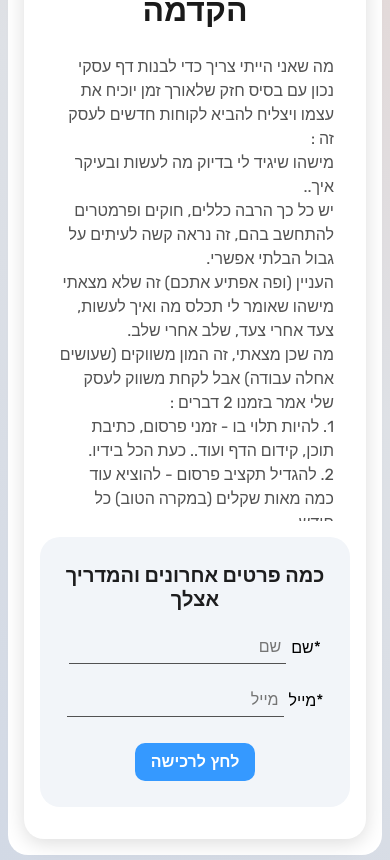
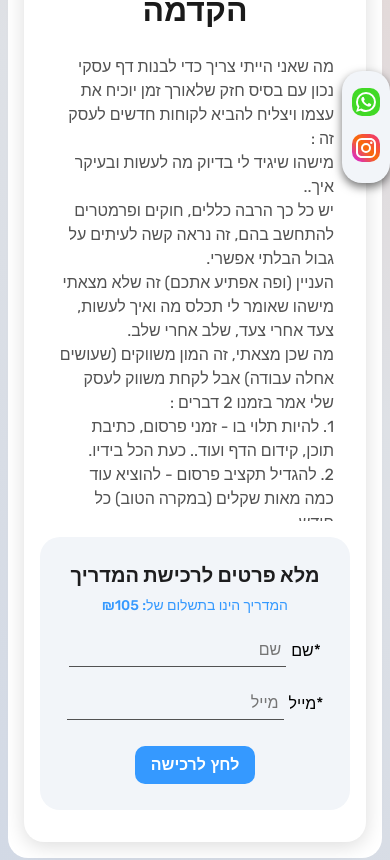
Before and after one commit to omer-mizrahi/c-marketing-client, a React (Create React App) app: page / in a window 390 px wide. Shown: the part 393-1253 px from the top of the page. Built offline with nearby package versions, Linux system fonts and the light colour scheme.

Commit message:
social media mobile

```diff
--- a/src/components/PurchaseForm/PurchaseForm.js
+++ b/src/components/PurchaseForm/PurchaseForm.js
@@ -11,8 +11,10 @@ function PurchaseForm({ submitFunc, price, productName }) {
     e.preventDefault();
     if (!userName || !email) {
       setMust(true);
-      console.log("need");
+      return;
     } else {
+      setMust(false);
+
       const newOrder = {
         userName: userName,
         email: email,
@@ -22,19 +24,20 @@ function PurchaseForm({ submitFunc, price, productName }) {
 
       const { data } = await axios.post(`/api/orders`, newOrder);
       console.log("data R", data);
-      setMust(false);
     }
   };
 
   return (
     <form className={styles.formtenSteps} onSubmit={(e) => addOrder(e)}>
-      <h5>כמה פרטים אחרונים והמדריך אצלך</h5>
-      {must && <h5>*עלייך למלא את השדות שמסומנים בכוכבית*</h5>}
+      <h5>מלא פרטים לרכישת המדריך</h5>
+      {must && (
+        <h5 className={styles.must}>*עלייך למלא את השדות שמסומנים בכוכבית*</h5>
+      )}
+      <h6 className={styles.priceNote}>המדריך הינו בתשלום של: ₪{price}</h6>
       <div className={styles.formContent}>
         <div className={styles.divFiled}>
           <label>*שם</label>
           <input
-            className={must ? styles.must : ""}
             onChange={(e) => setUserName(e.target.value)}
             type="string"
             name="userName"
@@ -45,9 +48,8 @@ function PurchaseForm({ submitFunc, price, productName }) {
         <div className={styles.divFiled}>
           <label>*מייל</label>
           <input
-            className={must ? styles.must : ""}
             onChange={(e) => setEmail(e.target.value)}
-            type="string"
+            type="email"
             name="email"
             value={email}
             placeholder="מייל"
--- a/src/components/PurchaseForm/purchaseForm.module.scss
+++ b/src/components/PurchaseForm/purchaseForm.module.scss
@@ -11,13 +11,25 @@ form {
     text-align: center;
   }
 
+  .must {
+    color: red;
+    font-size: 12px;
+    text-align: center;
+  }
+
+  .priceNote {
+    color: #3599fe;
+    text-align: center;
+    margin-top: 10px;
+    font-size: 14px;
+    font-weight: 500;
+  }
+
   .formContent {
     display: flex;
     align-items: center;
     padding: 10px;
     justify-content: space-between;
-
-
 
     .divFiled {
       display: flex;
--- a/src/layout/App/App.js
+++ b/src/layout/App/App.js
@@ -1,6 +1,8 @@
 import TenStepsScreen from "../../screens/TenStepsScreen/TenStepsScreen";
 import Menu from "../Menu/Menu";
 import styles from "./app.module.scss";
+import WhatsAppIcon from "@mui/icons-material/WhatsApp";
+import InstagramIcon from "@mui/icons-material/Instagram";
 
 function App() {
   return (
@@ -9,6 +11,18 @@ function App() {
         <Menu />
         <TenStepsScreen />
       </main>
+      <div className={styles.app_digitalLinks}>
+        <a href="https://wa.me/972502300992" target="_blank" rel="noReferrer">
+          <WhatsAppIcon className={styles.whatsAppIcon} />
+        </a>
+        <a
+          href="https://www.instagram.com/srolikcohen/"
+          target="_blank"
+          rel="noReferrer"
+        >
+          <InstagramIcon className={styles.instagramIcon} />
+        </a>
+      </div>
     </div>
   );
 }
--- a/src/layout/App/app.module.scss
+++ b/src/layout/App/app.module.scss
@@ -13,6 +13,10 @@
     background-color: #ffffff;
   }
 
+  .app_digitalLinks {
+    display: none;
+  }
+
   @media screen and (max-width: 1250px) {
     padding: 3rem 1rem;
   }
@@ -23,6 +27,37 @@
     main {
       flex-direction: column;
     }
+
+    .app_digitalLinks {
+      position: fixed;
+      top: 55%;
+      right: 0%;
+      display: flex;
+      flex-direction: column;
+      align-items: center;
+      text-align: center;
+      background-color: #f2f5f9;
+      padding: 10px;
+      border-radius: 20px;
+      box-shadow: 0 4px 10px #0000008c;
+
+      svg {
+        margin: 7px 0;
+        font-size: 1.5rem;
+        color: white;
+        cursor: pointer;
+        border-radius: 10px;
+        padding: 2px;
+      }
+
+      .whatsAppIcon {
+        background-color: #41d926;
+      }
+
+      .instagramIcon {
+        background-image: linear-gradient(45deg, #d31af5, #f96b06, #ef0672d6);
+      }
+    }
   }
 
   @media screen and (max-width: 490px) {
--- a/src/layout/Menu/Menu.js
+++ b/src/layout/Menu/Menu.js
@@ -14,13 +14,7 @@ function Menu() {
 
   return (
     <div className={styles.menu}>
-      {/* <div className={styles.instagramTag}>Instagram</div>
-      <div className={styles.whatsAppTag}>WhatsApp</div> */}
       <div className={styles.cardBrand}>
-        {/* <div className={styles.digitalLinks_mobileState}>
-          <WhatsAppIcon className={styles.whatsAppIcon} />
-          <InstagramIcon className={styles.instagramIcon} />
-        </div> */}
         <img src={logo} />
       </div>
       <div className={styles.menuCenter}>
@@ -50,9 +44,18 @@ function Menu() {
             </div>
           ))}
         </ul>
+        <h3 className={styles.titleSocial}>Social Media</h3>
         <div className={styles.digitalLinks}>
-          <WhatsAppIcon className={styles.whatsAppIcon} />
-          <InstagramIcon className={styles.instagramIcon} />
+          <a href="https://wa.me/972502300992" target="_blank" rel="noReferrer">
+            <WhatsAppIcon className={styles.whatsAppIcon} />
+          </a>
+          <a
+            href="https://www.instagram.com/srolikcohen/"
+            target="_blank"
+            rel="noReferrer"
+          >
+            <InstagramIcon className={styles.instagramIcon} />
+          </a>
         </div>
       </div>
     </div>
--- a/src/layout/Menu/menu.module.scss
+++ b/src/layout/Menu/menu.module.scss
@@ -5,48 +5,6 @@
   background-color: #1d1d1e;
   box-shadow: 0 4px 12px #00000099;
   position: relative;
-
-  .whatsAppTag {
-    position: absolute;
-    right: 0;
-    top: 10%;
-    background-color: #f2f5f9;
-    color: #16872a;
-    border: 3px solid;
-    border-right: 0;
-    /* color: white; */
-    font-weight: 600;
-    padding: 5px 10px;
-    /* border-top-right-radius: 15
-px
-; */
-    border-top-left-radius: 10px;
-    border-bottom-left-radius: 10px;
-    font-size: 14px;
-    min-width: 70px;
-    cursor: pointer;
-  }
-
-  .instagramTag {
-    position: absolute;
-    right: 0;
-    top: 30%;
-    border: 3px solid #16872a;
-    border-right: 0;
-    background-color: #f2f5f9;
-    color: #16872a;
-    /* color: white; */
-    font-weight: 600;
-    padding: 5px 10px;
-    /* border-top-right-radius: 15
-px
-; */
-    border-top-left-radius: 10px;
-    border-bottom-left-radius: 10px;
-    font-size: 14px;
-    min-width: 70px;
-    cursor: pointer;
-  }
 
   .cardBrand {
     background-color: #1d1d1e;
@@ -122,6 +80,14 @@ px
       margin-bottom: 2rem;
     }
 
+    .titleSocial {
+      position: absolute;
+      bottom: 10%;
+      right: 32%;
+      color: white;
+      font-weight: 200;
+    }
+
     .digitalLinks {
       position: absolute;
       bottom: 3%;
@@ -159,33 +125,6 @@ px
       justify-content: center;
       padding: 1rem 0 0 0;
 
-      .digitalLinks_mobileState {
-        border-radius: 20px;
-        display: flex;
-        position: absolute;
-        right: 0%;
-        top: 0px;
-        box-shadow: 0 4px 10px;
-        padding: 10px 5px;
-
-        svg {
-          margin: 0 5px;
-          font-size: 1.3rem;
-          color: white;
-          cursor: pointer;
-          border-radius: 10px;
-          padding: 4px;
-        }
-
-        .whatsAppIcon {
-          background-color: #41d926;
-        }
-
-        .instagramIcon {
-          background-image: linear-gradient(45deg, #d31af5, #f96b06, #ef0672d6);
-        }
-      }
-
       img {
         width: 220px;
       }
@@ -220,6 +159,10 @@ px
       display: none;
     }
 
+    .menuCenter .titleSocial {
+      display: none;
+    }
+
   }
 
   @media screen and (max-width: 490px) {
--- a/src/screens/TenStepsScreen/tenStepsScreen.module.scss
+++ b/src/screens/TenStepsScreen/tenStepsScreen.module.scss
@@ -12,7 +12,7 @@
 
   .content {
     padding: 1rem 2rem;
-    max-height: 720px;
+    max-height: 580px;
     overflow: auto;
   }
 
```
